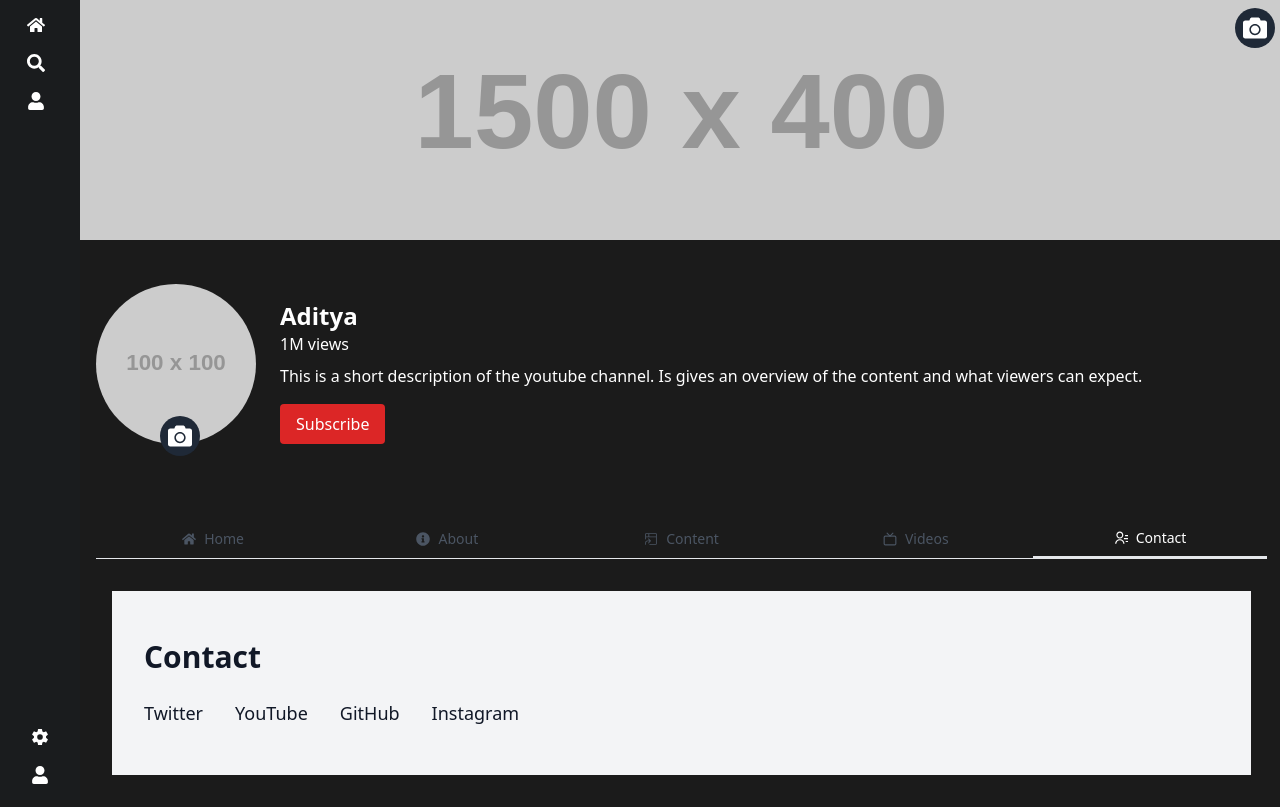
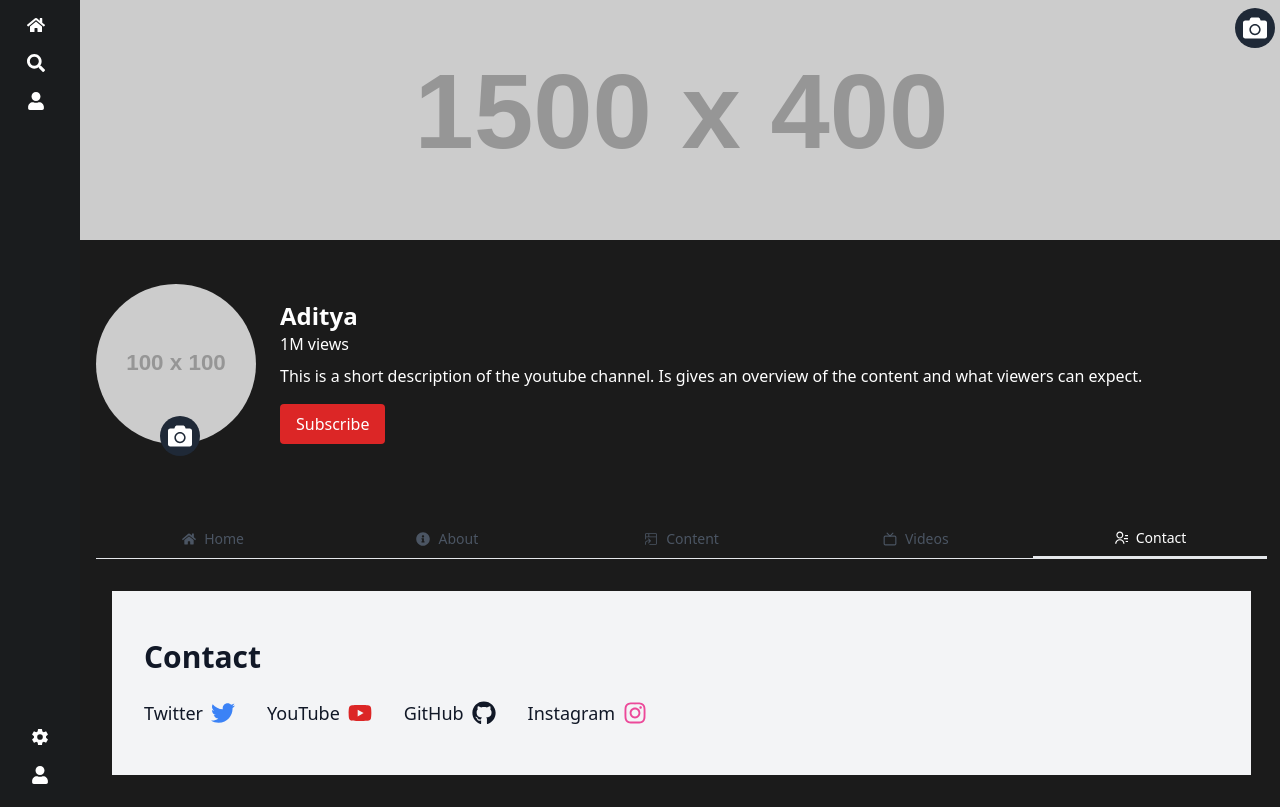
Before and after one commit to aditya-dolas-dev/Clone-Youtube-page, a React (Vite) app: page / in a window 1280 px wide. Both pictures are taken after a click on the button "Contact". Built offline with nearby package versions, Linux system fonts and the light colour scheme.

Commit message:
add icon in Contact and correct spelling mistake in Profile

```diff
--- a/src/components/Contact.tsx
+++ b/src/components/Contact.tsx
@@ -38,6 +38,7 @@ const Contact = () => {
         className="flex items-center space-x-2 text-gray-900 hover:text-gray-600 mr-[2rem]"
         >
         <span className="text-lg">{link.label}</span>
+        <span>{link.icon}</span>
         </a>
        ))}
 
--- a/src/components/Profile.tsx
+++ b/src/components/Profile.tsx
@@ -58,7 +58,7 @@ const Profile = () => {
           </label>
 
 
-          <input type="file" id="profile-upload" accept="imgae/*" className="hidden" onChange={handleProfileChange} />
+          <input type="file" id="profile-upload" accept="image/*" className="hidden" onChange={handleProfileChange} />
         </button>
 
        {/* channel detail */}
```
